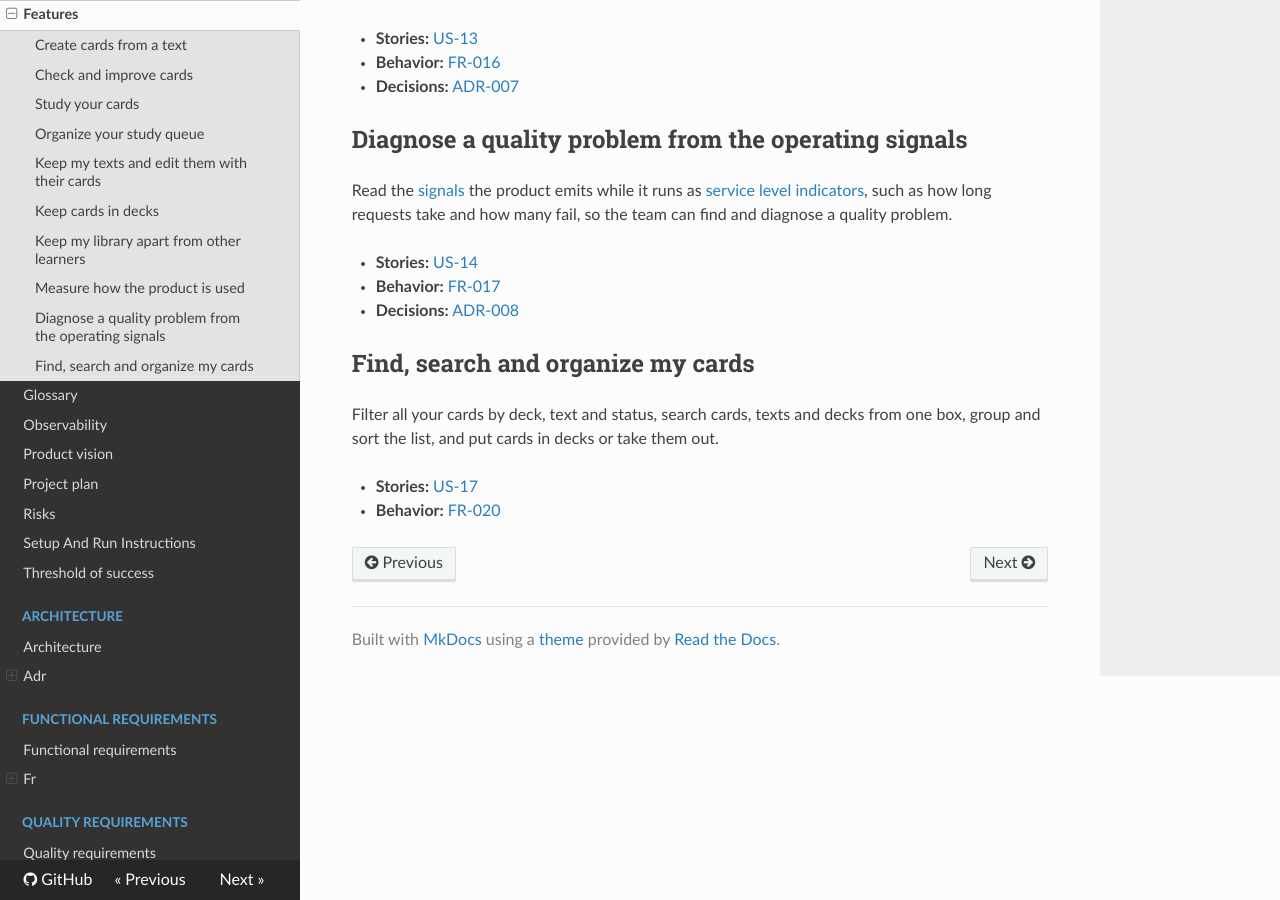
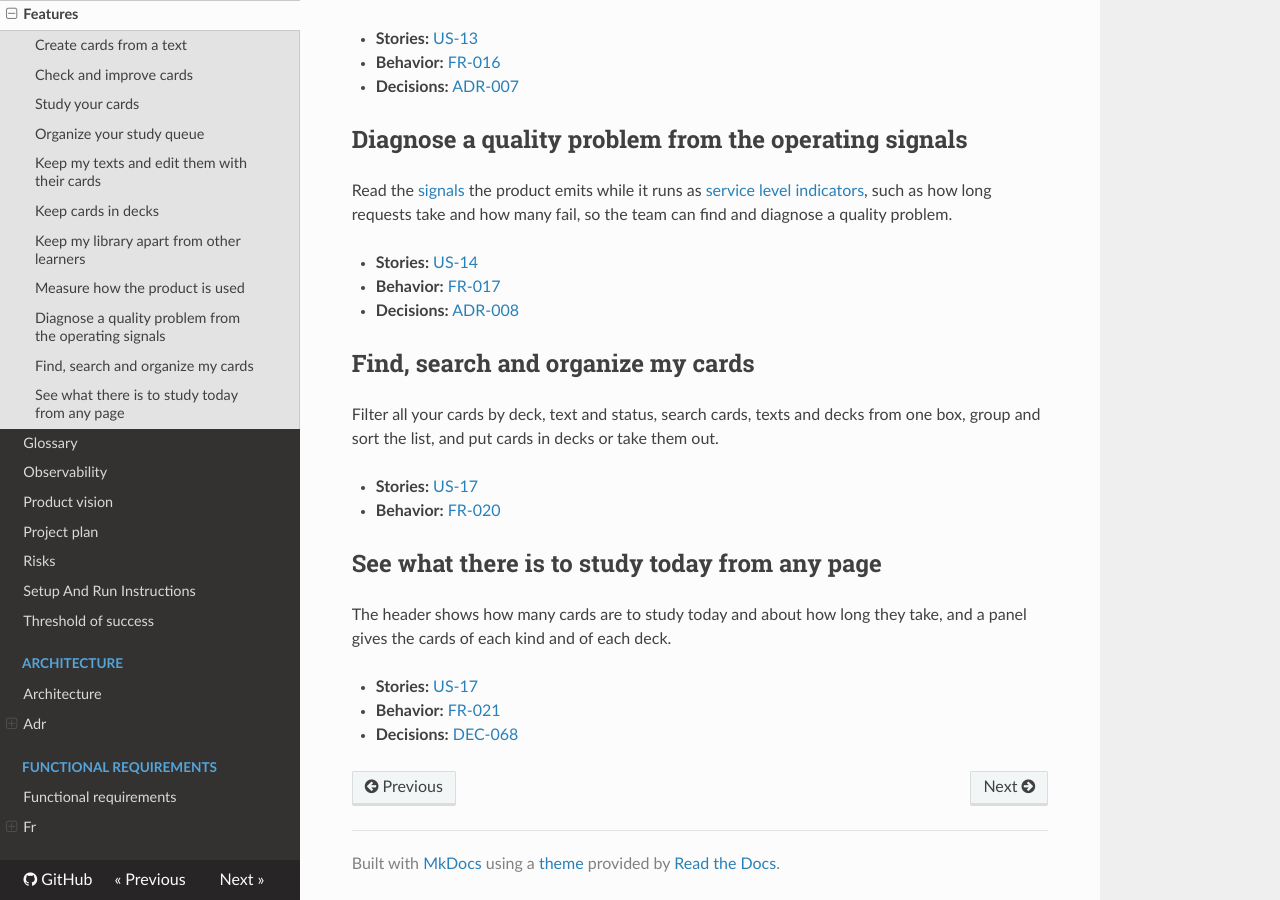
Before and after one commit to itpd-team-6/sentence-cards-generator-team-6, an MkDocs documentation site: the page built from docs/features.md, in a window 1280 px wide and 900 px high, scrolled down 1781 px. Built offline with MkDocs 1.6.1, drawn with Linux system fonts in a browser that asks for light colours; nearby versions of some CDN libraries.

Commit message:
Write the requirement for the cards to study today in the header

```diff
--- a/docs/features.md
+++ b/docs/features.md
@@ -79,3 +79,11 @@ Filter all your cards by deck, text and status, search cards, texts and decks fr
 
 - **Stories:** [US-17](https://github.com/itpd-team-6/sentence-cards-generator-team-6/issues/234)
 - **Behavior:** [FR-020](functional-requirements/fr/FR-020.md)
+
+## See what there is to study today from any page
+
+The header shows how many cards are to study today and about how long they take, and a panel gives the cards of each kind and of each deck.
+
+- **Stories:** [US-17](https://github.com/itpd-team-6/sentence-cards-generator-team-6/issues/234)
+- **Behavior:** [FR-021](functional-requirements/fr/FR-021.md)
+- **Decisions:** [DEC-068](decisions.md#dec-068)
```
Also changed, not shown: docs/functional-requirements/README.md (+1 -0 lines), docs/functional-requirements/fr/FR-021.md (added, +62 -0 lines).
